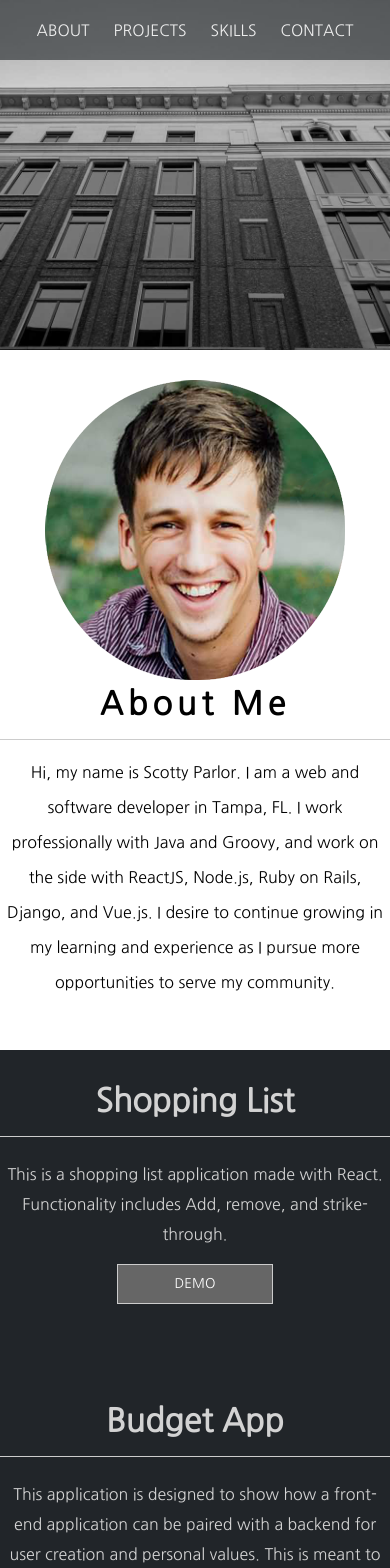
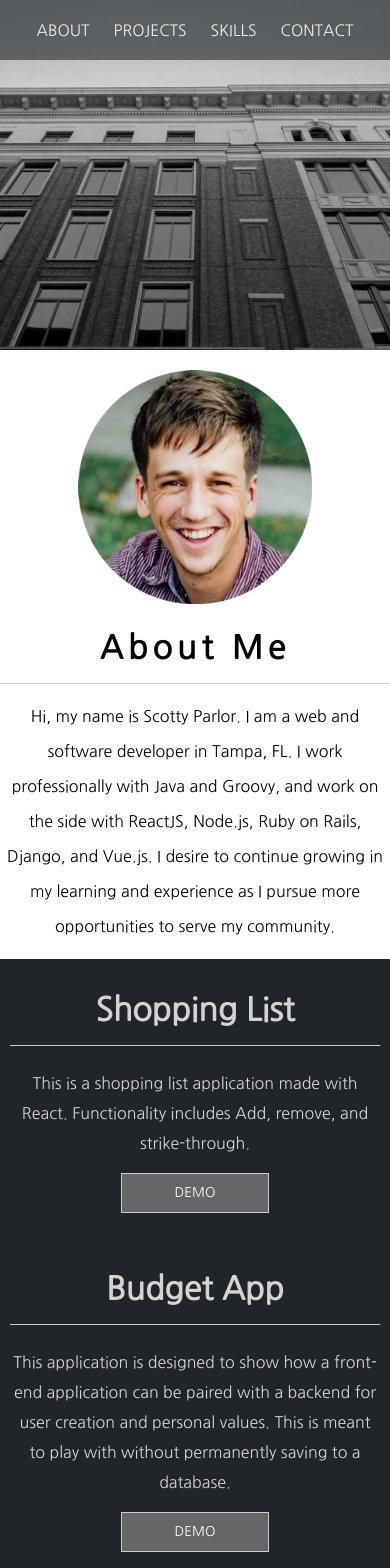
Before and after one commit to sparlor/portfolio, a React (Create React App) app: page / in a window 390 px wide. Shown: the top 1568 px of the page. Built offline with nearby package versions, Linux system fonts and the light colour scheme.

Commit message:
mobile fixes and web content adjustments

```diff
--- a/src/components/projects.js
+++ b/src/components/projects.js
@@ -5,10 +5,12 @@ const Projects = (props) => {
     return (
         <div className = "projects" id = {props.id}>
             <a href='#' id='projectLink'>
+            <img id="projectImage" src={props.image}/>
+            <div className = "content">
             <h1 id = "appHeading">{props.projectName}</h1>
-            <img id="projectImage" src={props.image}/>
             <p id = "listSummary">{props.children}</p>
             <button id = "projectButton">Demo</button>
+            </div>
             </a>
         </div>
     )
--- a/src/styles/about.css
+++ b/src/styles/about.css
@@ -6,36 +6,38 @@
 }
 
 img#sparlor {
-    position: absolute;
-    left:50px;
-    padding-top:30px;
+    float: left;
+    padding: 20px 60px 0px 60px;
     z-index:-1;
 }
 
 p#aboutContent {
-    width: 800px;
+    width: 90%;
     text-align: left;
-    margin: 105px 60px 0px auto;
     line-height: 35px;
 }
 
 h1#aboutContent {
-    width:800px;
+    width: 90%;
     text-align:left;
-    margin: 0px 60px 0px auto;
-    position: relative;
-    top:90px;
     letter-spacing: 5px;
+    padding-top:90px;
+    margin:0px;
 }
 
 
 @media handheld, screen and (max-width: 900px) {
     .about {
-        height:700px;
+        height:auto;
+        padding-bottom:15px;
     }
 
     img#sparlor {
         position: inherit;
+        padding:0px;
+        float:none;
+        width:60%;
+        padding:20px;
     }
 
     h1#aboutContent {
@@ -45,6 +47,7 @@ h1#aboutContent {
         top:0px;
         border-bottom:1px solid #ccc;
         padding-bottom:15px;
+        padding-top:0px;
     }
 
     p#aboutContent {
--- a/src/styles/projects.css
+++ b/src/styles/projects.css
@@ -6,35 +6,41 @@
 }
 
 .projects {
-    height:300px;
+    height:auto;
+    position: relative;
     background-color:#212529;
     text-align: left;
     font-family:'Nanum Gothic', sans-serif;
     color:white;
-    padding:10px 0px;
+    padding:10px 10px;
+}
+
+.content {
+    display: inline-block;
+    position: relative;
+    width: 30%;
+    height: auto;
+    vertical-align: top;
+    left:30px;
+    padding:15px 15px;
+}
+
+.imgDiv {
+    display:inline-block;
+    width: auto;
 }
 
 img#projectImage {
     position:relative;
-    float:left;
-    left:10px;
+    display:inline-block;
+    width: auto;
 }
 
 p#listSummary {
     position: relative;
-    top:50px;
-    margin:0px 400px;
-    text-align:left;
-    width:60%;
-    left:30px;
-    line-height:30px;
+    text-align: left;
+    line-height: 30px;
 
-}
-h1#appHeading {
-    position: relative;
-    display: inline;
-    top:10px;
-    left:30px;
 }
 
 a#projectLink {
@@ -54,7 +60,16 @@ a#projectLink:hover {
 }
 
 button#projectButton {
-    display:none;
+    display:block;
+    color: white;
+    width: 40%;
+    height: 40px;
+    display: block;
+    align-items: center;
+    border: 1px solid #ccc;
+    background-color: #666;
+    text-transform:uppercase;
+    font-family: 'Nanum Gothic', sans-serif;
 }
 
 
@@ -94,4 +109,14 @@ button#projectButton {
        font-family: 'Nanum Gothic', sans-serif;
 
    }
+
+   .content {
+    display: block;
+    position: relative;
+    width: auto;
+    height: auto;
+    vertical-align: unset;
+    left:0px;
+    padding:0px;
 }
+}
```
Also changed, not shown: src/components/contact.js (added, +10 -0 lines).
